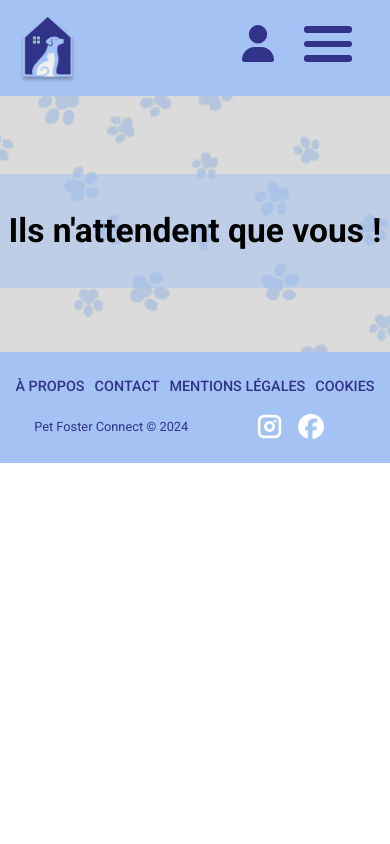
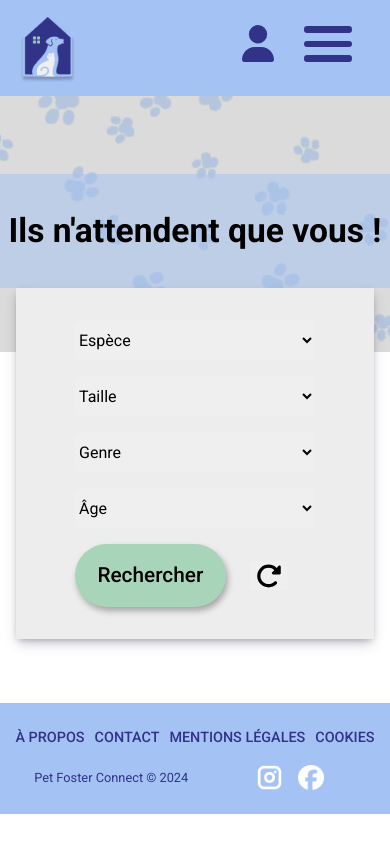
Before and after one commit to Cecile-Duc-Dit-Catty/Pet-Foster-Connect-Front, a React (Vite) app: page /animaux in a window 390 px wide. Built offline with nearby package versions, Linux system fonts and the light colour scheme.

Commit message:
feature: add the mobile form

```diff
--- a/src/pages/AnimalsPage/AnimalsPage.module.css
+++ b/src/pages/AnimalsPage/AnimalsPage.module.css
@@ -0,0 +1,41 @@
+.formDesktop {
+    display: none;
+}
+
+.formContainerMobile {
+    display: flex;
+    flex-direction: column;
+    align-items: center;
+    justify-content: center;
+    position: relative;
+    bottom: 4rem;
+    background-color: #EDEDED;
+    box-shadow: rgba(50, 50, 93, 0.25) 0px 6px 12px -2px, rgba(0, 0, 0, 0.3) 0px 3px 7px -3px;
+    padding: 2rem;
+    margin-inline: 1rem;
+
+}
+
+.alignForm {
+    display: flex;
+    flex-direction: column;
+}
+
+.formContainerMobile select {
+    width: 15rem;
+    height: 2.5rem;
+    border: none;
+    border-radius: 0.4rem;
+    margin-bottom: 1rem;
+}
+
+.buttonsContainerMobile {
+    display: flex;
+    align-items: center;
+    gap: 1.5rem;
+}
+
+.reinit {
+    border: none;
+    transform: scaleX(-1); /* Miroir horizontal */
+}
--- a/src/pages/AnimalsPage/AnimalsPage.tsx
+++ b/src/pages/AnimalsPage/AnimalsPage.tsx
@@ -1,14 +1,97 @@
-import styles from "../AnimalsPage/AnimalsPage.module.css";
+import styles from "./AnimalsPage.module.css";
 import PawsHeader from "../../components/pawsHeader/pawsHeader.tsx";
+import CtaButton from "../../components/mainButton/ctaButton.tsx";
+import Reinit from "../../assets/icons/rotate-left-solid.svg"
 
 const AnimalsPage = () => {
     return (
         <>
             <main>
-          < PawsHeader />
+                <PawsHeader />
+                <section className={styles.formDesktop}>
+                    <div className={styles.formContainer}>
+                        <form action="">
+                            <div className={styles.alignForm}>
+                                <div>
+                                    <select name="species" id="species">
+                                        <option value="none">Espèce</option>
+                                        <option value="dog">Chien</option>
+                                        <option value="cat">Chat</option>
+                                    </select>
+                                    <select name="size" id="size">
+                                        <option value="none">Taille</option>
+                                        <option value="small">Petit</option>
+                                        <option value="medium">Moyen</option>
+                                        <option value="tall">Grand</option>
+                                    </select>
+                                </div>
+                                <div>
+                                    <select name="gender" id="gender">
+                                        <option value="none">Genre</option>
+                                        <option value="">Mâle</option>
+                                        <option value="">Femelle</option>
+                                    </select>
+                                    <select name="age" id="age">
+                                        <option value="none">Âge</option>
+                                        <option value="0-3"> 0 à 3 ans</option>
+                                        <option value="3-6">3 à 6 ans</option>
+                                        <option value="6-plus">
+                                            6 ans et +
+                                        </option>
+                                    </select>
+                                </div>
+                                <CtaButton label={'Rechercher'} />
+                                <button></button>
+                            </div>
+                        </form>
+                    </div>
+                </section>
+
+                <section className={styles.formMobile}>
+                    <div className={styles.formContainerMobile}>
+                        <form action="">
+                            <div>
+                                <select name="species" id="species">
+                                    <option value="none">Espèce</option>
+                                    <option value="dog">Chien</option>
+                                    <option value="cat">Chat</option>
+                                </select>
+                            </div>
+                            <div>
+                                <select name="size" id="size">
+                                    <option value="none">Taille</option>
+                                    <option value="small">Petit</option>
+                                    <option value="medium">Moyen</option>
+                                    <option value="tall">Grand</option>
+                                </select>
+                            </div>
+                            <div>
+                                <select name="gender" id="gender">
+                                    <option value="none">Genre</option>
+                                    <option value="">Mâle</option>
+                                    <option value="">Femelle</option>
+                                </select>
+                            </div>
+                            <div>
+                                <select name="age" id="age">
+                                    <option value="none">Âge</option>
+                                    <option value="0-3"> 0 à 3 ans</option>
+                                    <option value="3-6">3 à 6 ans</option>
+                                    <option value="6-plus">6 ans et +</option>
+                                </select>
+                            </div>
+                            <div className={styles.buttonsContainerMobile}>
+                                <CtaButton label={'Rechercher'} />
+                                <button className={styles.reinit}>
+                                    <img src={Reinit} alt="Réinitialiser" />
+                                </button>
+                            </div>
+                        </form>
+                    </div>
+                </section>
             </main>
         </>
-    )
+    );
 }
 
 export default AnimalsPage
```
Also changed, not shown: src/assets/icons/rotate-left-solid.svg (added).
